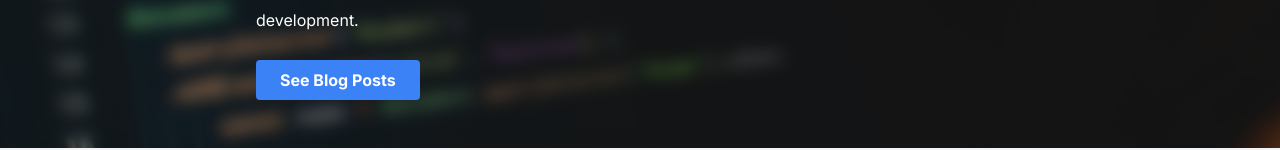
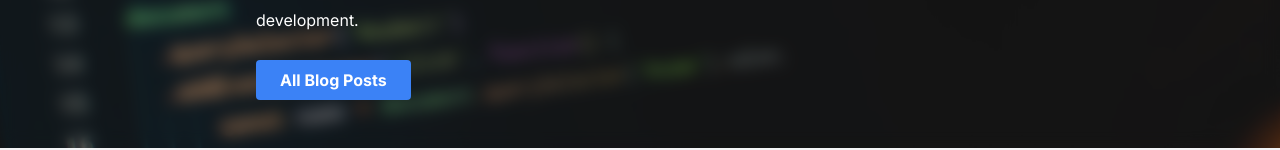
Before and after one commit to JordanHaer/coding-blog, a Next.js app: page / in a window 1280 px wide. Shown: the part 324-474 px from the top of the page. Built offline with nearby package versions, Linux system fonts and the light colour scheme.

Commit message:
Created component for all blogs button

```diff
--- /dev/null
+++ b/src/app/componets/AllBlogPostsButton.tsx
@@ -0,0 +1,12 @@
+import Link from "next/link";
+
+export default function AllBlogPostsButton() {
+  return (
+    <Link
+      href="/blog"
+      className="inline-block bg-blue-500 hover:bg-blue-600 text-white font-bold py-2 px-6 rounded"
+    >
+      All Blog Posts
+    </Link>
+  );
+}
--- a/src/app/componets/BlogPost.tsx
+++ b/src/app/componets/BlogPost.tsx
@@ -1,6 +1,6 @@
-import Link from "next/link";
 import { Post } from "contentlayer/generated";
 import { format, parseISO } from "date-fns";
+import AllBlogPostsButton from "./AllBlogPostsButton";
 
 interface BlogPostProps {
   post: Post;
@@ -15,12 +15,7 @@ export default function BlogPost({ post }: BlogPostProps) {
           <p className="text-gray-400 mb-3">{format(parseISO(post.date), "LLLL d, yyyy")}</p>
           <div className="prose max-w-none" dangerouslySetInnerHTML={{ __html: post.body.html }}></div>
           <div className="mt-6">
-            <Link
-              href="/blog"
-              className="inline-block bg-blue-500 hover:bg-blue-600 text-white font-bold py-2 px-6 rounded"
-            >
-              All Blog Posts
-            </Link>
+            <AllBlogPostsButton />
           </div>
         </div>
       </div>
--- a/src/app/componets/Hero.tsx
+++ b/src/app/componets/Hero.tsx
@@ -1,6 +1,6 @@
-import Link from "next/link";
 import React from "react";
 import hero from "../../../public/images/hero.jpg";
+import AllBlogPostsButton from "./AllBlogPostsButton";
 
 export default function Hero() {
   return (
@@ -24,12 +24,7 @@ export default function Hero() {
               frameworks, and more. Let&#39;s learn and grow together in the vast landscape of web development.
             </p>
             <div className="mt-6">
-              <Link
-                href="/blog"
-                className="inline-block bg-blue-500 hover:bg-blue-600 text-white font-bold py-2 px-6 rounded"
-              >
-                See Blog Posts
-              </Link>
+              <AllBlogPostsButton />
             </div>
           </div>
         </div>
```
